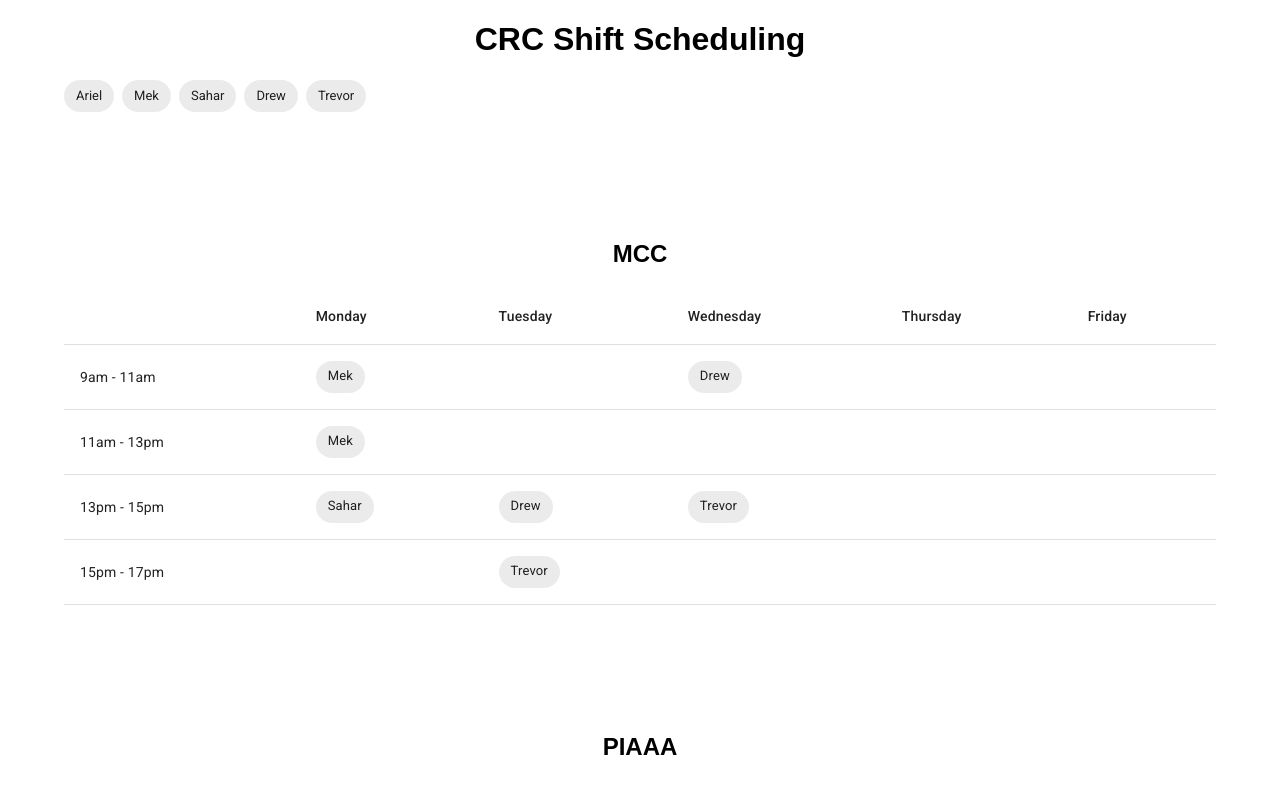
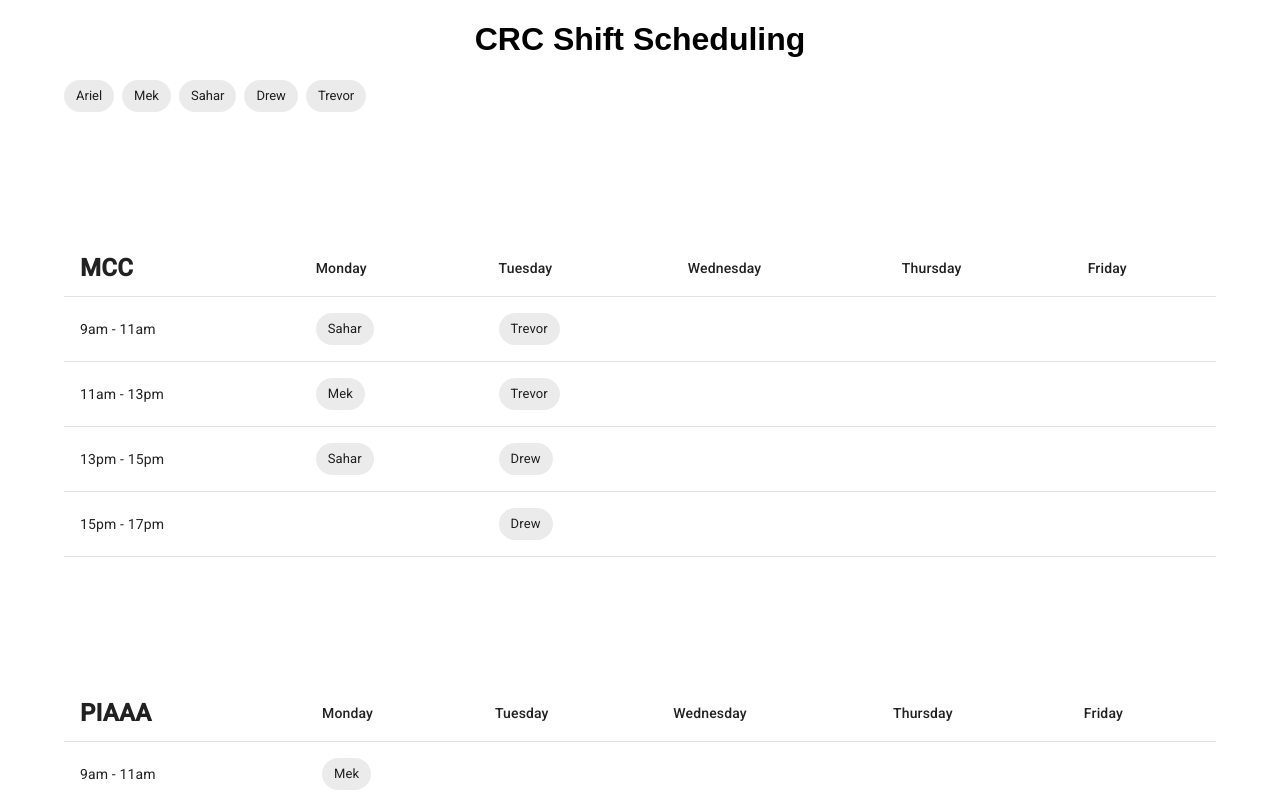
Before and after one commit to charstarstars/student-shift-schedules, a React (Create React App) app: page / in a window 1280 px wide. Shown: the top 800 px of the page. Built offline with nearby package versions, Linux system fonts and the light colour scheme.

Commit message:
add receptionists/:studentId route

```diff
--- a/src/App.tsx
+++ b/src/App.tsx
@@ -1,44 +1,24 @@
-import { useEffect, useState, useRef } from "react";
+import { useEffect, useState, useRef, useContext } from "react";
+import React from "react";
 import { Button, Container, Identity } from "@mui/material";
 
 import { CenterSchedule } from "components/CenterSchedule";
 import { createSchedule } from "./deskReceptionists";
-import { Shift, Student } from "common/interfaces";
+import { Shift, Student, StudentSelectionContextProps } from "common/interfaces";
 import { centers } from "common/config";
 import "./styles.css";
 import { StudentList } from "components/StudentList";
+import { ThemeContext } from "@emotion/react";
+import { StudentSelectionContext } from "common/contexts/StudentSelectionContext";
+import { Outlet } from "react-router-dom";
+
+
 
 export default function App() {
-  const schedule = useRef(createSchedule());
-
-  const [hoveredStudent, setHoveredStudent] = useState<Student>();
-  const [selectedStudent, setSelectedStudent] = useState<Student>();
 
   return (
     <Container className="App">
-      <h1>CRC Shift Scheduling</h1>
-      <StudentList
-        hoveredStudent={hoveredStudent}
-        setHoveredStudent={setHoveredStudent}
-        selectedStudent={selectedStudent}
-        setSelectedStudent={setSelectedStudent}
-      />
-      {centers.map((center) => {
-        return (
-          <CenterSchedule
-            key={center}
-            shifts={schedule.current}
-            centerName={center}
-            hoveredStudent={hoveredStudent}
-            setHoveredStudent={setHoveredStudent}
-            selectedStudent={selectedStudent}
-            setSelectedStudent={setSelectedStudent}
-          />
-        );
-      })}
-      <Button color="primary" variant="contained" href="/receptionists">
-        Edit Receptionists
-      </Button>
+      <Outlet />
     </Container>
   );
 }
--- a/src/common/config.ts
+++ b/src/common/config.ts
@@ -1,6 +1,6 @@
-import { Center, DayOfWeek } from "common/interfaces";
+import { Center, DayOfWeek, StartEndTime } from "common/interfaces";
 
-export const shiftTimes = [
+export const shiftTimes: StartEndTime[] = [
     {
         startTime: 900,
         endTime: 1100
@@ -21,6 +21,15 @@ export const shiftTimes = [
 // const centers: Center[] = ["MCC", "PIAAA", "PAC", "MENASA", "LaCasa"];
 export const centers: Center[] = ["MCC", "PIAAA"];
 
+export const allDaysOfWeek = [
+    DayOfWeek.Sunday,
+    DayOfWeek.Monday,
+    DayOfWeek.Tuesday,
+    DayOfWeek.Wednesday,
+    DayOfWeek.Thursday,
+    DayOfWeek.Friday,
+    DayOfWeek.Saturday,
+]
 export const daysOfOperation = [
     DayOfWeek.Monday,
     DayOfWeek.Tuesday,
--- /dev/null
+++ b/src/common/contexts/StudentSelectionContext.tsx
@@ -0,0 +1,10 @@
+import { StudentSelectionContextProps } from "common/interfaces";
+import React from "react";
+
+
+export const StudentSelectionContext = React.createContext<StudentSelectionContextProps>({
+    hoveredStudent: undefined,
+    setHoveredStudent: () => { },
+    selectedStudent: undefined,
+    setSelectedStudent: () => { },
+})
--- a/src/common/interfaces.ts
+++ b/src/common/interfaces.ts
@@ -26,3 +26,21 @@ export interface Student {
   lastName: string;
   maxShiftsPerWeek: number;
 }
+
+export interface StartEndTime {
+  startTime: number;
+  endTime: number;
+}
+
+export interface ShiftSchedule {
+  schedule: Array<{ shift: Shift; student: Student }>;
+  shiftToStudentPreference: Map<ShiftDayTime, Student[]>;
+  studentShifts: Map<Student, Shift[]>;
+}
+
+export interface StudentSelectionContextProps {
+  hoveredStudent?: Student;
+  setHoveredStudent: React.Dispatch<Student | undefined>;
+  selectedStudent?: Student;
+  setSelectedStudent: React.Dispatch<Student | undefined>;
+}
--- a/src/components/CenterSchedule/index.tsx
+++ b/src/components/CenterSchedule/index.tsx
@@ -1,3 +1,5 @@
+
+import React, { useContext } from "react";
 import {
   Box,
   Table,
@@ -6,42 +8,48 @@ import {
   TableHead,
   TableRow
 } from "@mui/material";
+import { lightBlue } from "@mui/material/colors";
+
+import { daysOfOperation, shiftTimes } from "common/config";
 import { getDayOfWeekString } from "common/utils";
-import { Center, DayOfWeek, Shift, Student } from "common/interfaces";
+import { Center, DayOfWeek, Shift, Student, ShiftSchedule } from "common/interfaces";
 import { StudentBadge } from "components/StudentBadge";
-import React from "react";
-import { daysOfOperation, shiftTimes } from "common/config";
+import { StudentSelectionContext } from "common/contexts/StudentSelectionContext";
+
 
 interface CenterScheduleProps {
-  shifts: Array<{ shift: Shift; student: Student }>;
+  shiftSchedule: ShiftSchedule;
   centerName: Center;
-  hoveredStudent?: Student;
-  setHoveredStudent: React.Dispatch<Student | undefined>;
-  selectedStudent?: Student;
-  setSelectedStudent: React.Dispatch<Student | undefined>;
 }
 export const CenterSchedule: React.FC<CenterScheduleProps> = (props) => {
-  const shiftsForThisCenter = props.shifts.filter((shift) => {
+  const { selectedStudent } = useContext(StudentSelectionContext)
+
+  const { shiftToStudentPreference } = props.shiftSchedule;
+  const shiftsForThisCenter = props.shiftSchedule.schedule.filter((shift) => {
     return shift.shift.location === props.centerName;
   });
-  const { hoveredStudent, setHoveredStudent, selectedStudent, setSelectedStudent } = props;
 
-  const map: Map<DayOfWeek, Map<number, Student>> = new Map();
+  const map: Map<DayOfWeek, Map<number, { shift: Shift, student: Student }>> = new Map();
 
-  shiftsForThisCenter.forEach(({ shift, student }) => {
-    const { startTime, day } = shift.dayTime;
+  shiftsForThisCenter.forEach((shift) => {
+    const { startTime, day } = shift.shift.dayTime;
     if (!map.has(day)) {
       map.set(day, new Map());
     }
     const dayMap = map.get(day);
-    dayMap?.set(startTime, student);
+    dayMap?.set(startTime, shift);
   });
 
   const table = (
     <Table>
       <TableHead>
         <TableRow>
-          <TableCell></TableCell>
+          <TableCell sx={{
+            fontSize: 24,
+            fontWeight: 700,
+          }}>
+            {props.centerName}
+          </TableCell>
           {daysOfOperation.map((day) => {
             return <TableCell key={day}>{getDayOfWeekString(day)}</TableCell>;
           })}
@@ -59,14 +67,21 @@ export const CenterSchedule: React.FC<CenterScheduleProps> = (props) => {
                 {start} - {end}
               </TableCell>
               {daysOfOperation.map((day) => {
+
+                const shift = map.get(day)?.get(shiftTime.startTime);
+                const studentsWhoPreferShift = shift?.shift.dayTime
+                  && shiftToStudentPreference.get(shift.shift.dayTime);
+                const doesSelectedStudentPreferShift = selectedStudent
+                  && studentsWhoPreferShift
+                  && shift?.student
+                  && studentsWhoPreferShift.includes(selectedStudent);
+
                 return (
-                  <TableCell key={day}>
+                  <TableCell key={day} sx={doesSelectedStudentPreferShift ? {
+                    backgroundColor: lightBlue[50],
+                  } : undefined}>
                     <StudentBadge
-                      student={map.get(day)?.get(shiftTime.startTime)}
-                      hoveredStudent={hoveredStudent}
-                      setHoveredStudent={setHoveredStudent}
-                      selectedStudent={selectedStudent}
-                      setSelectedStudent={setSelectedStudent}
+                      student={shift?.student}
                     />
                   </TableCell>
                 );
@@ -82,7 +97,6 @@ export const CenterSchedule: React.FC<CenterScheduleProps> = (props) => {
     <Box sx={{
       marginY: 16,
     }}>
-      <h2>{props.centerName}</h2>
       {table}
     </Box>
   );
--- /dev/null
+++ b/src/components/ShiftScheduleView/index.tsx
@@ -0,0 +1,44 @@
+import { useEffect, useState, useRef, useContext } from "react";
+import React from "react";
+import { Button, Container, Identity } from "@mui/material";
+
+import { CenterSchedule } from "components/CenterSchedule";
+import { createSchedule } from "deskReceptionists";
+import { Shift, Student, StudentSelectionContextProps } from "common/interfaces";
+import { centers } from "common/config";
+import { StudentList } from "components/StudentList";
+import { ThemeContext } from "@emotion/react";
+import { StudentSelectionContext } from "common/contexts/StudentSelectionContext";
+
+
+
+export default function ShiftScheduleView() {
+    const schedule = useRef(createSchedule());
+
+    const [hoveredStudent, setHoveredStudent] = useState<Student>();
+    const [selectedStudent, setSelectedStudent] = useState<Student>();
+
+    return (
+        <StudentSelectionContext.Provider value={{
+            hoveredStudent,
+            setHoveredStudent,
+            selectedStudent,
+            setSelectedStudent,
+        }}>
+            <h1>CRC Shift Scheduling</h1>
+            <StudentList />
+            {centers.map((center) => {
+                return (
+                    <CenterSchedule
+                        key={center}
+                        shiftSchedule={schedule.current}
+                        centerName={center}
+                    />
+                );
+            })}
+            <Button color="primary" variant="contained" href="/receptionists">
+                Edit Receptionists
+            </Button>
+        </StudentSelectionContext.Provider>
+    );
+}
--- /dev/null
+++ b/src/components/StudentAvailability/index.tsx
@@ -0,0 +1,87 @@
+import { Table, TableHead, TableRow, TableCell, TableBody, Checkbox, Switch, Button, Box } from "@mui/material";
+import { lightBlue } from "@mui/material/colors";
+import { allDaysOfWeek, daysOfOperation, shiftTimes } from "common/config";
+import { ShiftDayTime, Student, StartEndTime, DayOfWeek } from "common/interfaces";
+import { getDayOfWeekString, ShiftTime } from "common/utils";
+import { deskReceptionists } from "deskReceptionists";
+import React, { useState } from "react";
+import { useParams } from "react-router-dom";
+
+interface StudentAvailabilityProps {
+    student: Student;
+}
+
+function initializeShiftDayTimeArray<T>() {
+    return allDaysOfWeek.map(() => Array(shiftTimes.length));
+}
+
+export const StudentAvailabilityPage: React.FC<{}> = () => {
+    let { studentId } = useParams();
+    const student = deskReceptionists.find((s) => {
+        return studentId === "" + s.psuId
+    })
+    if (!student) {
+        // Didn't find student with this id
+        return <></>;
+    }
+    return <StudentAvailability student={student} />
+}
+
+export const StudentAvailability: React.FC<StudentAvailabilityProps> = ({ student }) => {
+    const [selectedShifts, setSelectedShifts] = useState<StartEndTime[][]>(initializeShiftDayTimeArray<StartEndTime>());
+
+    const onCheckboxClick = (day: DayOfWeek, shiftTime: StartEndTime) => () => {
+        const locatedShiftTimeIndex = selectedShifts[day].indexOf(shiftTime)
+        const isSelected = locatedShiftTimeIndex >= 0;
+        const nextSelectedShifts = [...selectedShifts];
+        if (isSelected) {
+            nextSelectedShifts[day] = [
+                ...selectedShifts[day].slice(0, locatedShiftTimeIndex),
+                ...selectedShifts[day].slice(locatedShiftTimeIndex + 1)
+            ];
+        } else {
+            nextSelectedShifts[day].push(shiftTime);
+        }
+        setSelectedShifts(nextSelectedShifts);
+    }
+
+    const hoursOfOperationTable = <Table>
+        <TableHead>
+            <TableRow>
+                <TableCell>
+                </TableCell>
+                {daysOfOperation.map((day) => {
+                    return <TableCell key={day}>{getDayOfWeekString(day)}</TableCell>;
+                })}
+            </TableRow>
+        </TableHead>
+        <TableBody>
+            {shiftTimes.map((shiftTime) => {
+                const { startTime, endTime } = shiftTime;
+                return (
+                    <TableRow key={`${startTime}-${endTime}`}>
+                        <TableCell>
+                            <ShiftTime startTime={startTime} endTime={endTime} />
+                        </TableCell>
+                        {daysOfOperation.map((day) => {
+                            return (
+                                <TableCell key={day}>
+                                    <Checkbox checked={selectedShifts[day].includes(shiftTime)}
+                                        onClick={onCheckboxClick(day, shiftTime)} />
+                                </TableCell>
+                            );
+                        })}
+                    </TableRow>
+                );
+            })}
+        </TableBody>
+    </Table>
+    return <div>
+        <h1>Student Schedule {student.firstName}</h1>
+        <Box sx={{
+            marginY: 10,
+        }}>
+            {hoursOfOperationTable}
+        </Box>
+    </div>
+}
--- a/src/components/StudentBadge/index.tsx
+++ b/src/components/StudentBadge/index.tsx
@@ -1,20 +1,17 @@
+import { useContext } from "react";
 import { Chip, ChipProps } from "@mui/material";
+import { StudentSelectionContext } from "common/contexts/StudentSelectionContext";
 import { Student } from "common/interfaces";
 
 interface StudentBadgeProps {
   student?: Student;
-  hoveredStudent?: Student;
-  setHoveredStudent: React.Dispatch<Student | undefined>;
-  selectedStudent?: Student;
-  setSelectedStudent: React.Dispatch<Student | undefined>;
+
 }
 export const StudentBadge: React.FC<StudentBadgeProps> = ({
   student,
-  hoveredStudent,
-  setHoveredStudent,
-  selectedStudent,
-  setSelectedStudent
 }) => {
+  const { hoveredStudent, setHoveredStudent, selectedStudent, setSelectedStudent } = useContext(StudentSelectionContext)
+
   if (!student) {
     return null;
   }
--- a/src/components/StudentList/index.tsx
+++ b/src/components/StudentList/index.tsx
@@ -1,26 +1,19 @@
 import { Stack } from "@mui/material"
+import { StudentSelectionContext } from "common/contexts/StudentSelectionContext"
 import { Student } from "common/interfaces"
 import StudentBadge from "components/StudentBadge"
 import { deskReceptionists } from "deskReceptionists"
 
 interface StudentListProps {
-    hoveredStudent?: Student;
-    setHoveredStudent: React.Dispatch<Student | undefined>;
-    selectedStudent?: Student;
-    setSelectedStudent: React.Dispatch<Student | undefined>;
 }
 
-export const StudentList: React.FC<StudentListProps> = ({ hoveredStudent, setHoveredStudent, selectedStudent, setSelectedStudent }) => {
+export const StudentList: React.FC<StudentListProps> = () => {
     return <Stack direction="row" spacing={1}>
         {
             deskReceptionists.map(student => {
                 return <StudentBadge
                     key={student.psuId}
                     student={student}
-                    setHoveredStudent={setHoveredStudent}
-                    hoveredStudent={hoveredStudent}
-                    selectedStudent={selectedStudent}
-                    setSelectedStudent={setSelectedStudent}
                 />
             })
         }
--- a/src/deskReceptionists.tsx
+++ b/src/deskReceptionists.tsx
@@ -45,20 +45,20 @@ const studentShiftPreferences: StudentShiftPreference[] = [
     shiftPreferences: new Set([hoursOfOperation[0], hoursOfOperation[2]])
   },
   {
+    student: deskReceptionists[1],
+    shiftPreferences: new Set([hoursOfOperation[0], hoursOfOperation[1]])
+  },
+  {
     student: deskReceptionists[2],
     shiftPreferences: new Set([hoursOfOperation[0], hoursOfOperation[2]])
   },
   {
     student: deskReceptionists[3],
-    shiftPreferences: new Set([hoursOfOperation[6], hoursOfOperation[8]])
+    shiftPreferences: new Set([hoursOfOperation[6], hoursOfOperation[7]])
   },
   {
     student: deskReceptionists[4],
-    shiftPreferences: new Set([hoursOfOperation[10], hoursOfOperation[7]])
-  },
-  {
-    student: deskReceptionists[1],
-    shiftPreferences: new Set([hoursOfOperation[0], hoursOfOperation[1]])
+    shiftPreferences: new Set([hoursOfOperation[4], hoursOfOperation[5]])
   }
 ];
 
@@ -74,32 +74,30 @@ const populateShiftStudentPreferenceMap = () => {
   // add students to map
   studentShiftPreferences.forEach(({ student, shiftPreferences }) => {
     studentToPreferences.set(student, shiftPreferences);
-    shiftPreferences.forEach((shiftPreference) => {
+    for (const shiftPreference of shiftPreferences) {
       const students = map.get(shiftPreference);
+
       if (students) {
         students.push(student);
       } else {
         map.set(shiftPreference, [student]);
       }
-    });
+    }
   });
 
   // sort the students by number of shifts they can take
-  for (const [_, students] of map.entries()) {
+  map.forEach((students) => {
     students.sort((a, b) => {
       const aSize = studentToPreferences.get(a)?.size ?? 0;
       const bSize = studentToPreferences.get(b)?.size ?? 0;
       return bSize - aSize;
     });
-  }
+  });
+
 
   return map;
 };
 
-const shiftToStudentPreference: Map<
-  ShiftDayTime,
-  Student[]
-> = populateShiftStudentPreferenceMap();
 
 // fill out schedule
 export const createSchedule = () => {
@@ -108,6 +106,11 @@ export const createSchedule = () => {
     shift: Shift;
     student: Student;
   }> = [];
+
+  const shiftToStudentPreference: Map<
+    ShiftDayTime,
+    Student[]
+  > = populateShiftStudentPreferenceMap();
 
   // go through Map<Shift, Students> , sort shifts by fewest number of students, set those first
   const sortedShifts = [...hoursOfOperation].sort(
@@ -126,13 +129,16 @@ export const createSchedule = () => {
   //    add them to the location-shifttime
   //    if the student has maxed out their shifts, remove them from subsequent sets??
 
+  // For each student, what are their assigned shifts?
+  const studentShifts: Map<Student, Shift[]> = new Map();
+  // initialize map with all student receptionists
+  deskReceptionists.forEach((deskReceptionist) => {
+    studentShifts.set(deskReceptionist, []);
+  });
+
   sortedShifts.forEach((shiftDayTime) => {
     const shiftsAvailable = availableShifts.get(shiftDayTime);
-    const studentsAvailable = shiftToStudentPreference.get(shiftDayTime);
-    const studentShifts: Map<Student, Shift[]> = new Map();
-    deskReceptionists.forEach((deskReceptionist) => {
-      studentShifts.set(deskReceptionist, []);
-    });
+    const studentsAvailable = [...shiftToStudentPreference.get(shiftDayTime)!];
 
     if (!studentsAvailable || studentsAvailable.length === 0) {
       // fill the shifts with null
@@ -162,5 +168,5 @@ export const createSchedule = () => {
       }
     }
   });
-  return schedule;
+  return { schedule, shiftToStudentPreference, studentShifts };
 };
```
Also changed, not shown: src/common/utils.tsx (+18 -0 lines), src/index.tsx (+6 -3 lines).
